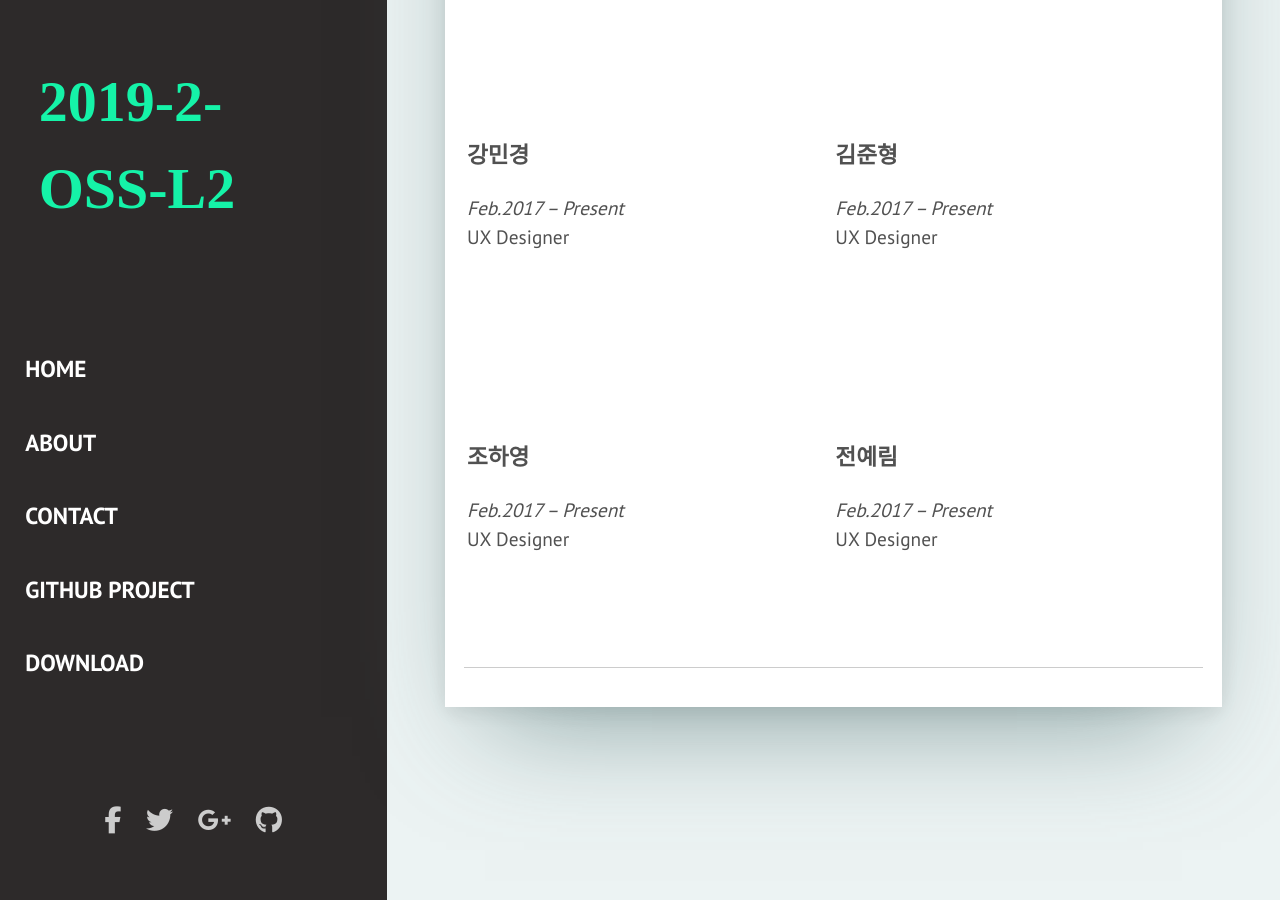
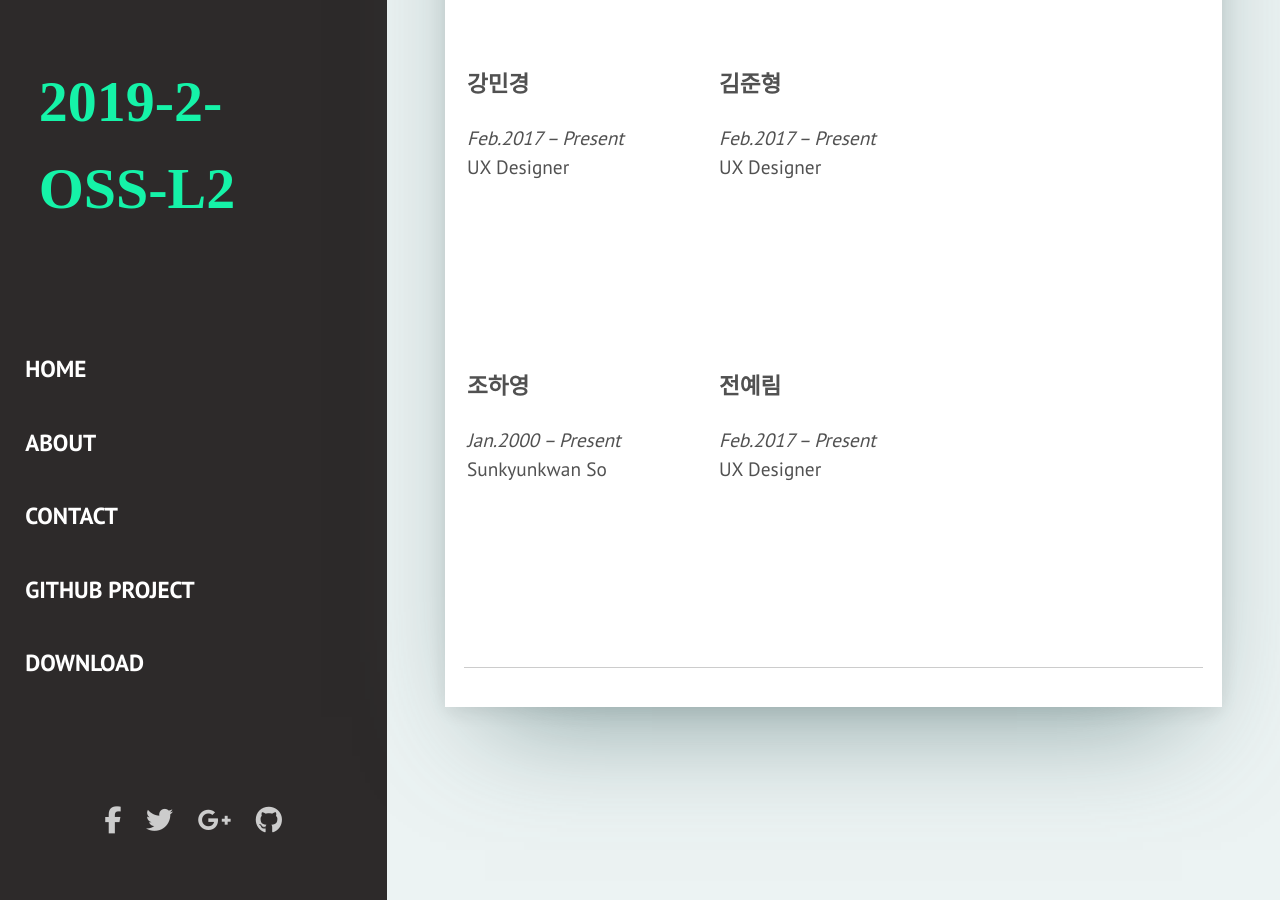
Before and after one commit to JunHyeongKim73/2019-2-OSS-L2, a Jekyll site: the page built from _pages/about.html, in a window 1280 px wide and 900 px high, scrolled down 638 px. Built offline with Jekyll 4.4.1, drawn with Linux system fonts in a browser that asks for light colours; nearby versions of some CDN libraries; some web fonts are replaced; library files that are not in the unit come from our copies.

Commit message:
intro table
Signed-off-by: hayoung <wh28533@gmail.com>

```diff
--- a/_pages/about.html
+++ b/_pages/about.html
@@ -17,7 +17,7 @@ permalink: /about/
 
                     <table>
                         <tr>
-                            <td align="left" width = "400" height="300" >
+                            <td valign="top" align="left" width = "250" height="300" >
                                 <h3 style="font-weight: 2000;" >이승훈</h3>                                        <p>
                                 <i>Feb.2017 – Present</i><br>
                                 UX Designer
@@ -26,14 +26,14 @@ permalink: /about/
 
                         </tr>
                         <tr>
-                            <td align="left" width = "400" height="300" >
+                            <td valign="top" align="left" width = "250" height="300" >
                                 <h3 style="font-weight: 2000;" >강민경</h3>
                                 <p>
                                     <i>Feb.2017 – Present</i><br>
                                     UX Designer
                                 </p>
                             </td>
-                            <td align="left" width = "400" height="300" >
+                            <td valign="top" align="left" width = "250" height="300" >
                                     <h3 style="font-weight: 2000;" >김준형</h3>
                                     <p>
                                         <i>Feb.2017 – Present</i><br>
@@ -42,14 +42,14 @@ permalink: /about/
                             </td>
                         </tr>
                         <tr>
-                                <td align="left" width = "400" height="300" >
+                                <td valign="top" align="left" width = "250" height="300" >
                                         <h3 style="font-weight: 2000;" >조하영</h3>
                                         <p>
-                                                <i>Feb.2017 – Present</i><br>
-                                                UX Designer
+                                                <i>Jan.2000 – Present</i><br>
+                                                Sunkyunkwan So
                                         </p>
                                 </td>
-                                <td align="left" width = "400" height="300">
+                                <td valign="top" align="left" width = "250" height="300">
                                         <h3 style="font-weight: 2000;" >전예림</h3>
                                         <p>
                                                 <i>Feb.2017 – Present</i><br>
```
